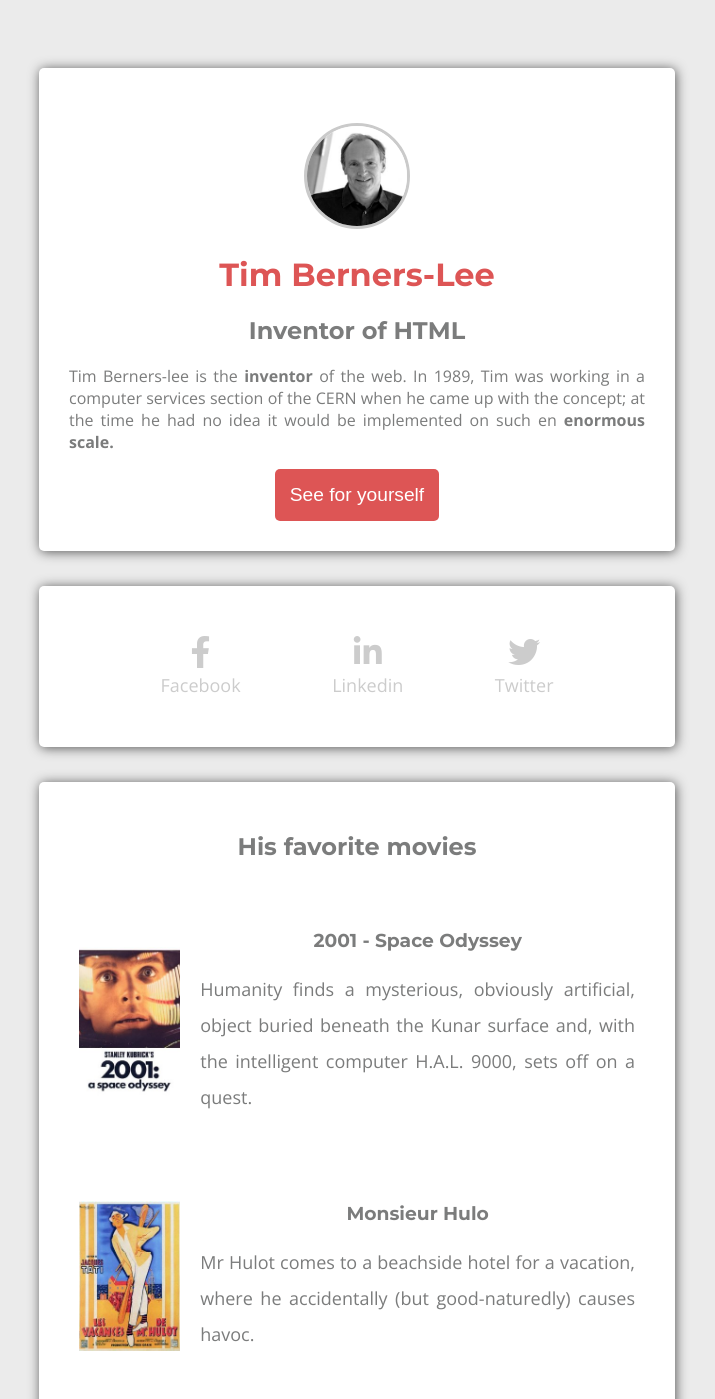
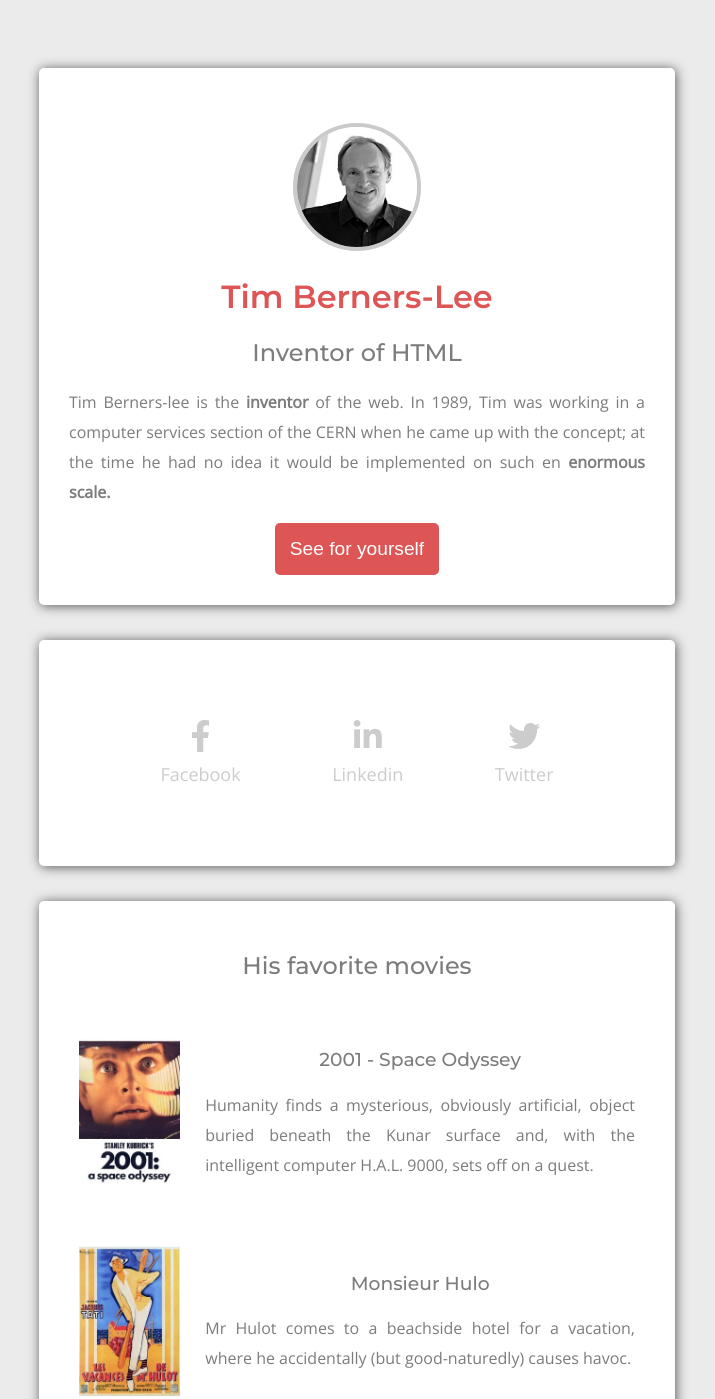
Before and after one commit to epictete/tim-berners-lee, a plain HTML site: page index.html in a window 1280 px wide. Shown: the top 1399 px of the page, without its empty margins (283-998 px from the left). Drawn offline with nearby package versions, Linux system fonts and the light colour scheme.

Commit message:
Petits ajustements esthétiques

```diff
--- a/index.html
+++ b/index.html
@@ -5,7 +5,7 @@
     <meta charset="UTF-8">
     <meta name="viewport" content="width=device-width, initial-scale=1.0">
     <link rel="stylesheet" href="https://cdnjs.cloudflare.com/ajax/libs/font-awesome/5.9.0/css/all.css">
-    <link rel="stylesheet" href="http://fonts.googleapis.com/css?family=Open+Sans:400,300,700|Montserrat:400,700">
+    <link href="https://fonts.googleapis.com/css2?family=Montserrat:wght@400;500;600&family=Open+Sans&display=swap" rel="stylesheet">
     <link rel="stylesheet" href="style.css">
     <title>Tim Berners-Lee</title>
 </head>
--- a/style.css
+++ b/style.css
@@ -20,14 +20,10 @@ body > div {
     text-align: center;
 }
 
-.box-1 p {
-    text-align: justify
-}
-
 .box-1 img {
-    width: 100px;
-    height: 100px;
-    border: 3px solid #cacaca;
+    width: 120px;
+    height: 120px;
+    border: 4px solid #cacaca;
     border-radius: 50%;
     margin-top: 25px;
 }
@@ -58,13 +54,13 @@ body > div {
 }
 
 .box-2 li {
-    padding: 20px 0;
+    padding: 50px 0;
     font-size: large;
 }
 
 .box-2 i {
     font-size: xx-large;
-    padding-bottom: 5px;
+    padding-bottom: 10px;
 }
 
 .box-3 img {
@@ -78,15 +74,20 @@ body > div {
 }
 
 .text {
-    margin-left: 20px;
+    margin-left: 25px;
 }
 
-.text p {
-    font-size: large;
+ p {
+    font-size: 16px;
     text-align: justify;
-    line-height: 2em;
+    line-height: 30px;
 }
 
 h2, h3 {
     font-family: 'Montserrat', sans-serif;
+    font-weight: 500;
 }
+
+h2 {
+
+}
```
